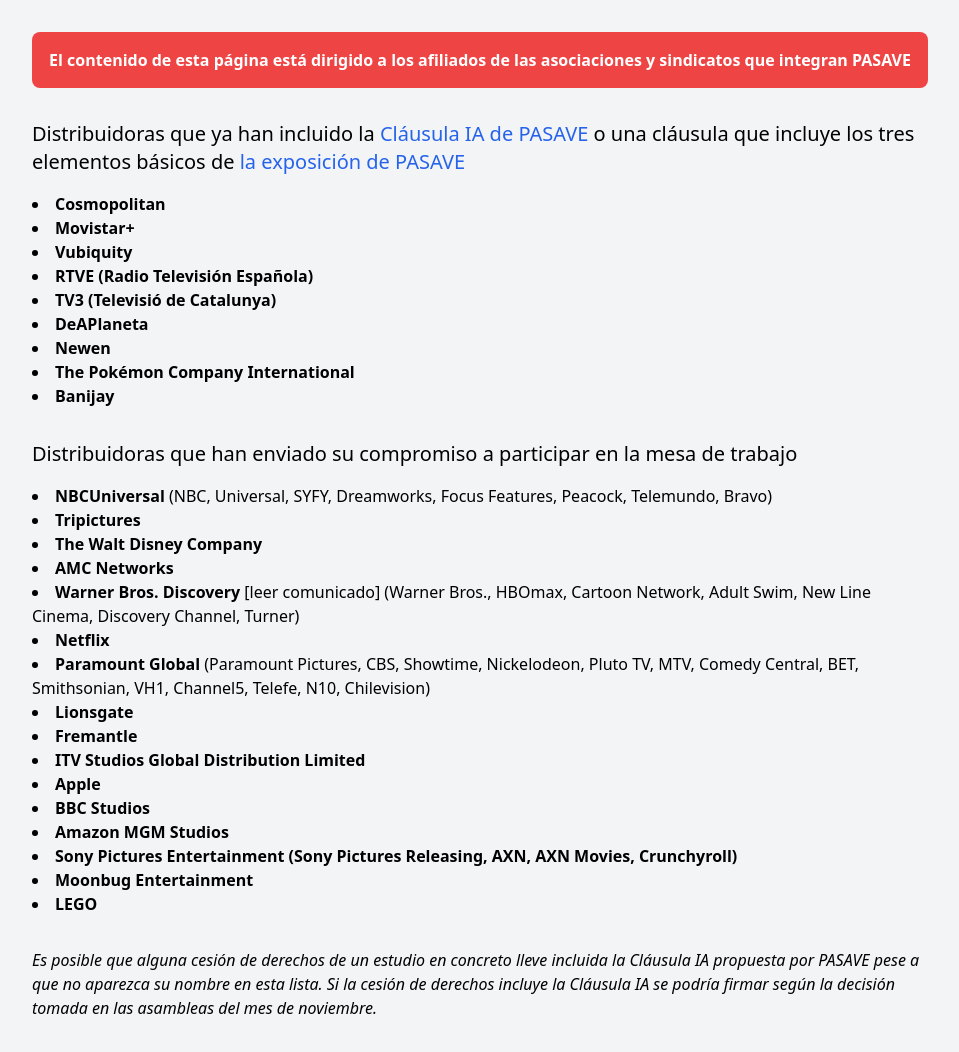
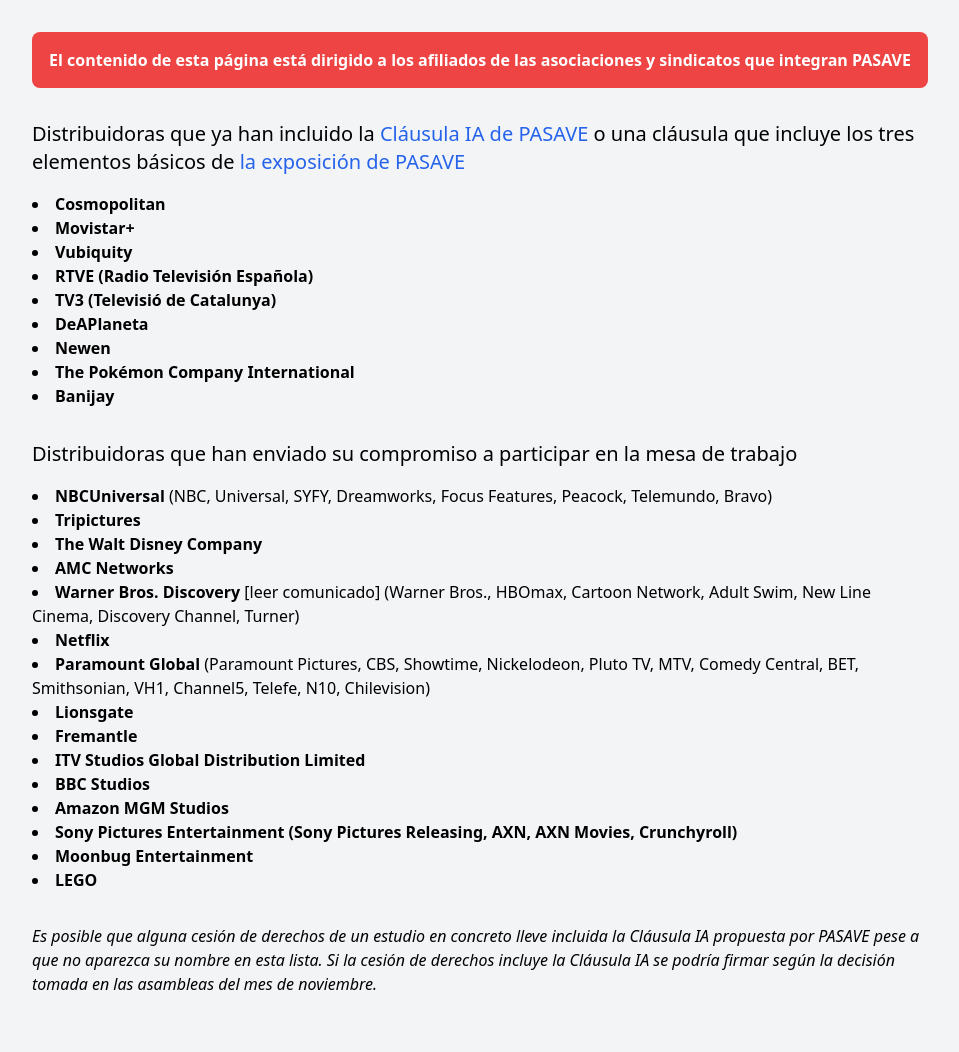
Before and after one commit to mutsuda/pasave.github.io, a Jekyll site: the page built from oklist.md, in a window 1280 px wide. Shown: the whole page, without its empty margins (160-1119 px from the left). Built offline with Jekyll 4.4.1, drawn with Linux system fonts in a browser that asks for light colours; after the commit the page ends 1028 px from its top, so only the background shows below that.

Commit message:
Update oklist.md

```diff
--- a/oklist.md
+++ b/oklist.md
@@ -32,7 +32,6 @@
 	<li class="font-bold">Lionsgate</li>
 	<li class="font-bold">Fremantle</li>
 	<li class="font-bold">ITV Studios Global Distribution Limited</li>
-	<li class="font-bold">Apple</li>
 	<li class="font-bold">BBC Studios</li>
 	<li class="font-bold">Amazon MGM Studios</li>
 	<li class="font-bold">Sony Pictures Entertainment (Sony Pictures Releasing, AXN, AXN Movies, Crunchyroll)</li>
```
